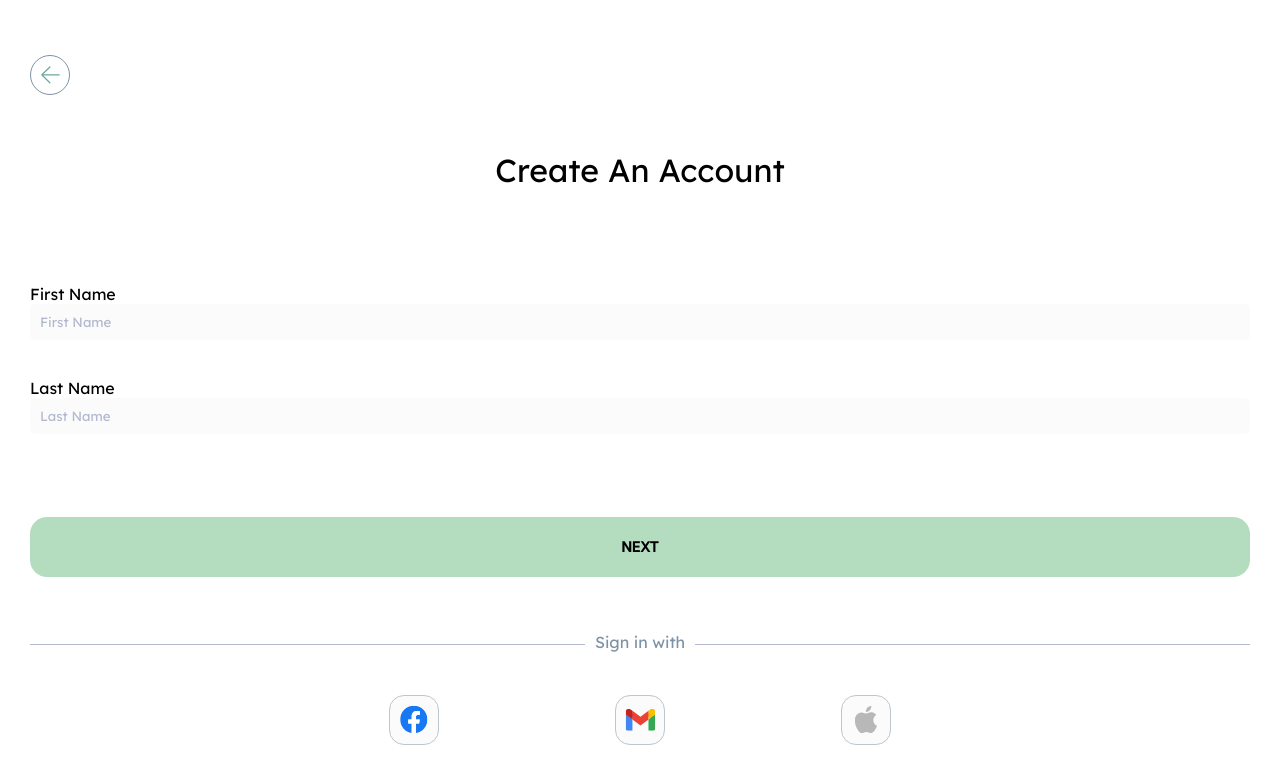
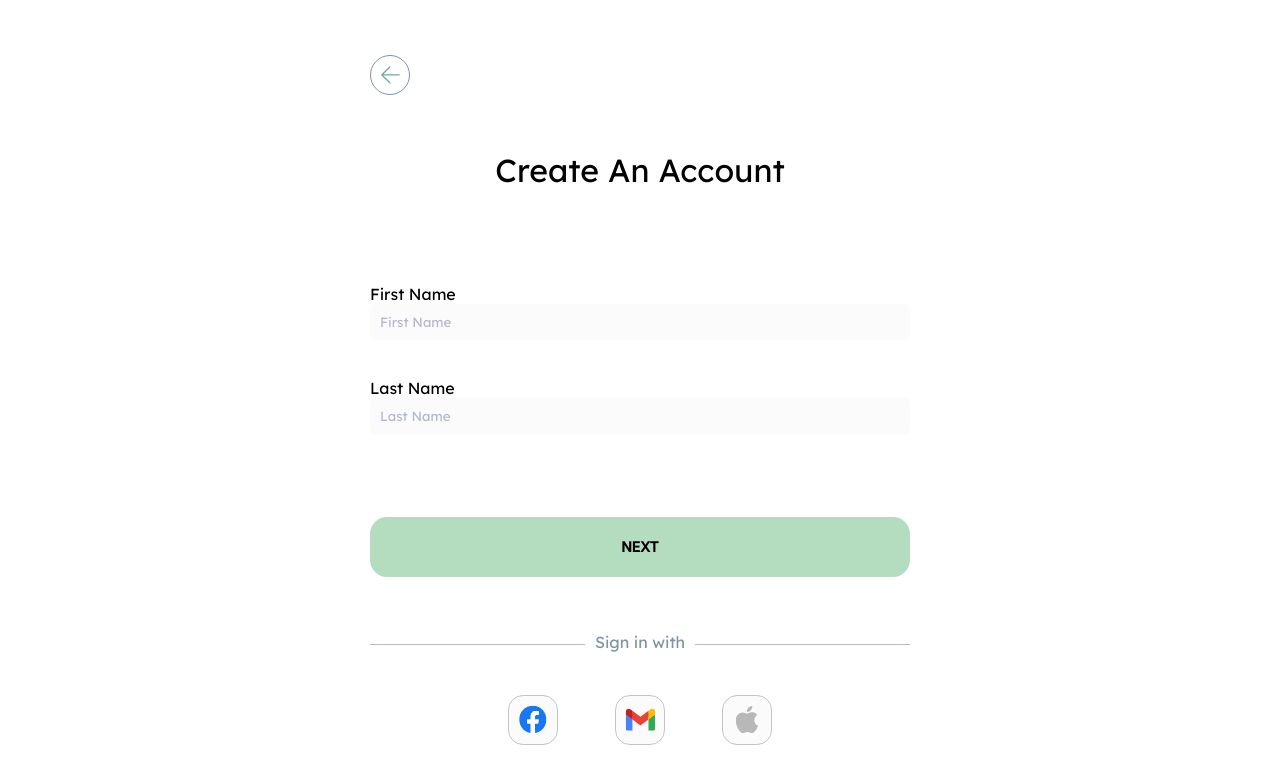
Before and after one commit to ecf123/ecf-fe-prototype, a React (Create React App) app: page /create-account in a window 1280 px wide. Shown: the top 784 px of the page. Built offline with nearby package versions, Linux system fonts and the light colour scheme; no server answers.

Commit message:
Add desktop media query

```diff
--- a/src/containers/CreateAccount/CreateAccount.scss
+++ b/src/containers/CreateAccount/CreateAccount.scss
@@ -56,3 +56,10 @@
     text-align: center;
   }
 }
+
+@media screen and (min-width: $max-mobile-view) {
+  .register-user {
+    width: 600px;
+    margin: 0px auto;
+  }
+}
```
